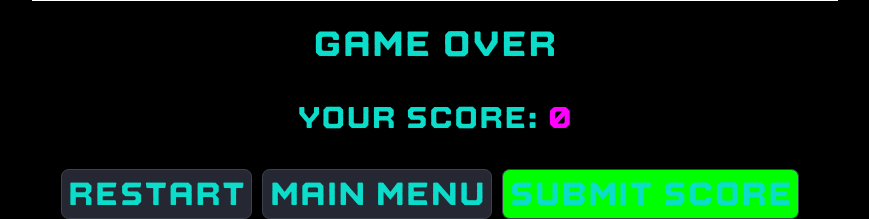
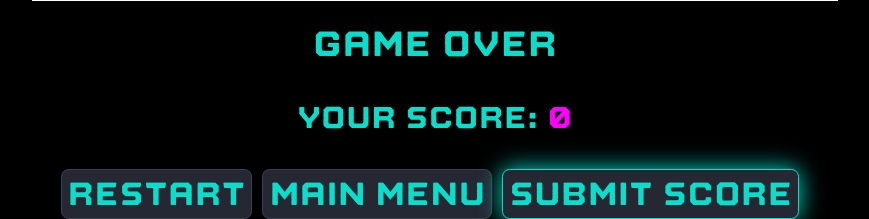
Before and after one commit to phoawb/browser-arcade, a Flask app: page /game/pong in a window 1280 px wide, with the pointer over the restyled element. Shown: the part 699-918 px from the top of the page, without its empty margins (205-1074 px from the left). Run offline with Flask 3, Linux system fonts and the light colour scheme.

Commit message:
css:ed the submit score button

```diff
--- a/static/css/game.css
+++ b/static/css/game.css
@@ -54,7 +54,8 @@ input[type='submit'] {
 }
 
 input[type='submit']:hover {
-  background-color: #00ff00;
+  border: 0.14vw solid #0cdcca;
+  box-shadow: 0 0 1.8vw #0cdcca;
 }
 
 #game-canvas {
```
